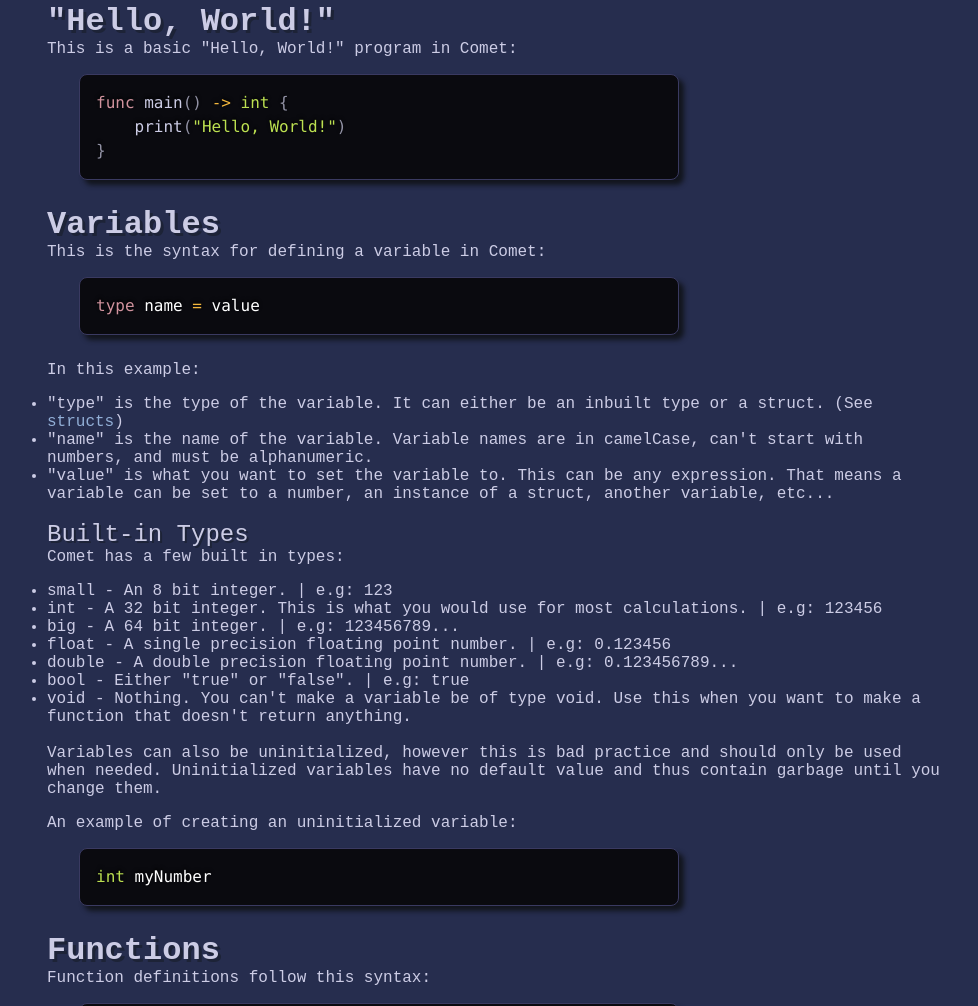
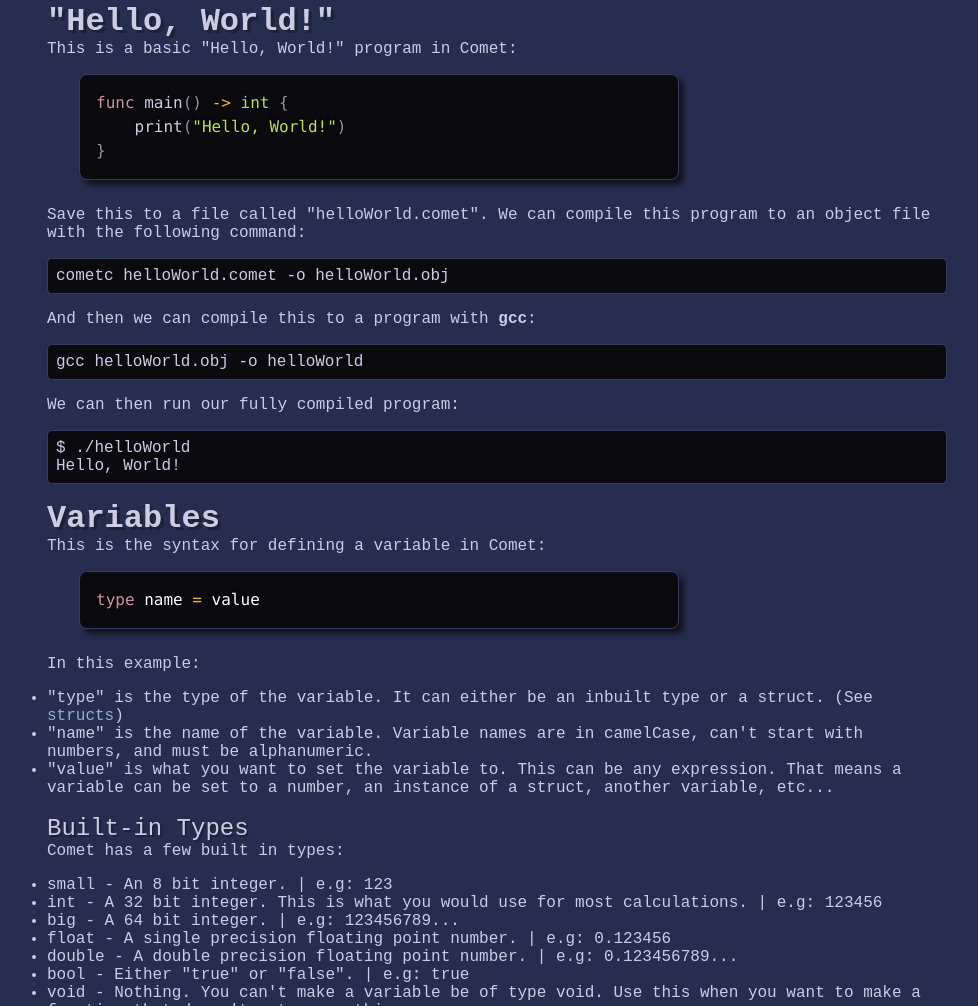
Before and after one commit to SpookyDervish/Comet, a plain HTML site: page chookspace/docs.html in a window 1280 px wide. Shown: the part 1283-2289 px from the top of the page, without its empty margins (283-1261 px from the left). Drawn offline with Linux system fonts and the light colour scheme.

Commit message:
updated the hello world section of the docs

```diff
--- a/chookspace/docs.html
+++ b/chookspace/docs.html
@@ -137,6 +137,13 @@ sudo make install</pre>
     print("Hello, World!")
 }</code></pre>
                         <br />
+                        <p>Save this to a file called "helloWorld.comet". We can compile this program to an object file with the following command:</p>
+                        <pre class="command">cometc helloWorld.comet -o helloWorld.obj</pre>
+                        <p>And then we can compile this to a program with <b>gcc</b>:</p>
+                        <pre class="command">gcc helloWorld.obj -o helloWorld</pre>
+                        <p>We can then run our fully compiled program:</p>
+                        <pre class="command">$ ./helloWorld
+Hello, World!</pre>
                     </div>
                 </div>
 
```
